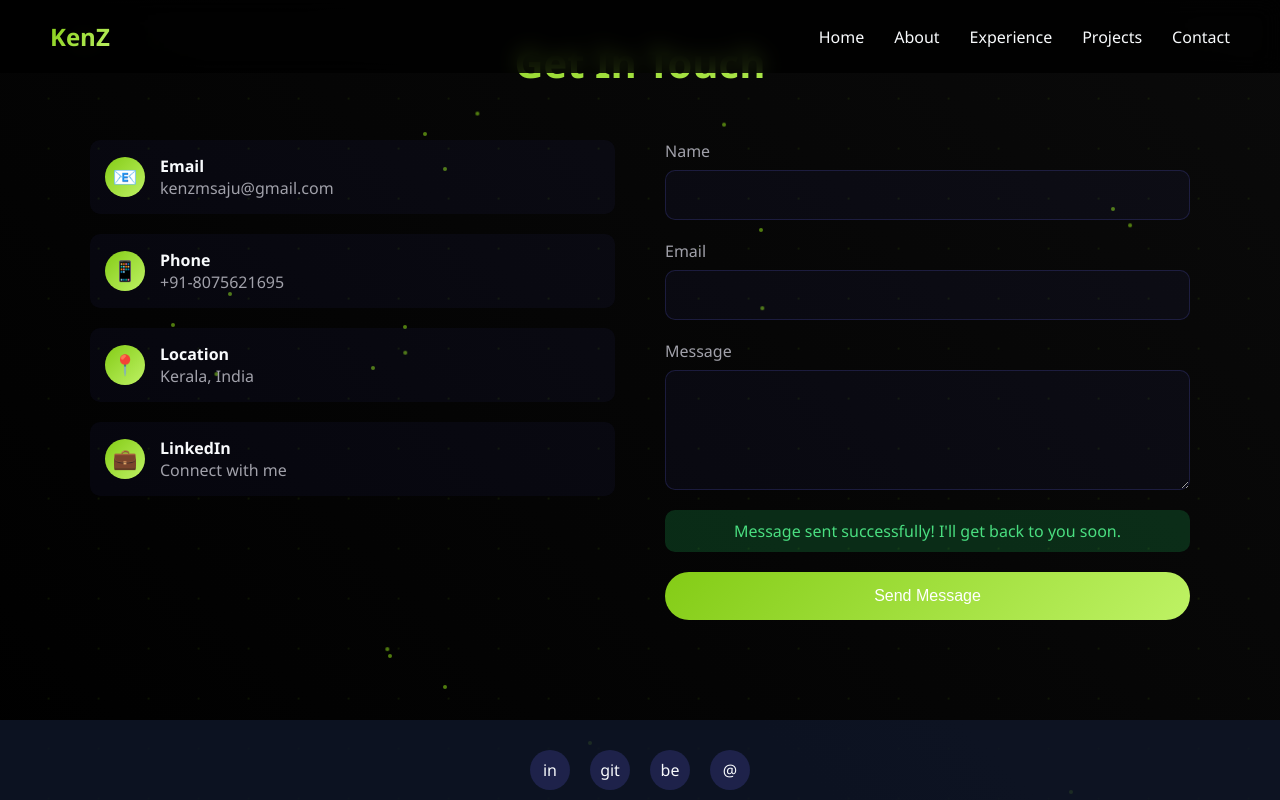
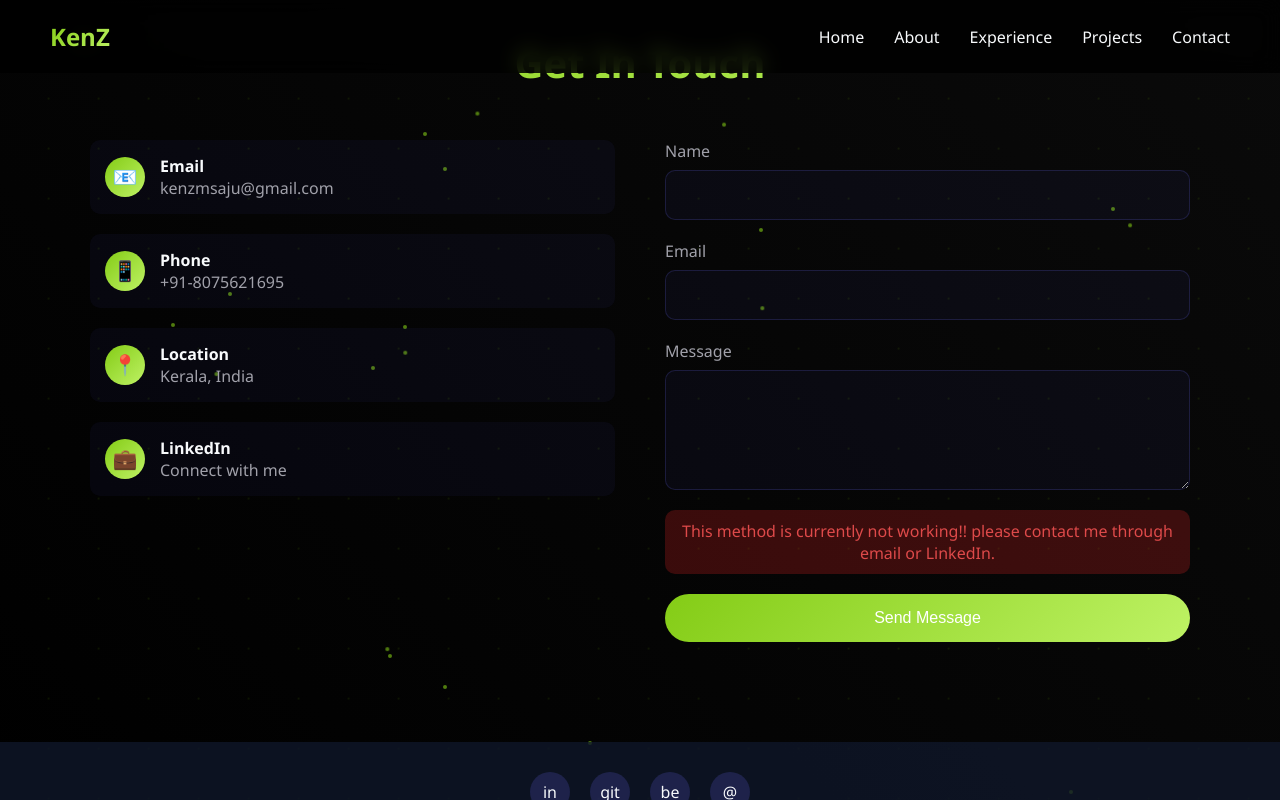
Before and after one commit to kenz1234/Profilio, a plain HTML site: page index.html in a window 1280 px wide. Both pictures are taken after typing "Sample", "name@example.com", "Sample" into the empty fields and a click on the button "Send Message". Shown: the part 2891-3691 px from the top of the page. Drawn offline with Linux system fonts and the light colour scheme.

Commit message:
index.html

```diff
--- a/index.html
+++ b/index.html
@@ -512,8 +512,8 @@
         }
 
         #formStatus.success {
-            background: rgba(34, 197, 94, 0.2);
-            color: #4ade80;
+            background: rgba(197, 34, 34, 0.281);
+            color: #de4a4a;
             display: block;
         }
 
@@ -858,7 +858,7 @@
                 console.log('Form submitted:', data);
                 console.log('All messages:', window.contactMessages);
 
-                formStatus.textContent = 'Message sent successfully! I\'ll get back to you soon.';
+                formStatus.textContent = 'This method is currently not working!! please contact me through email or LinkedIn.';
                 formStatus.className = 'success';
                 contactForm.reset();
 
```
